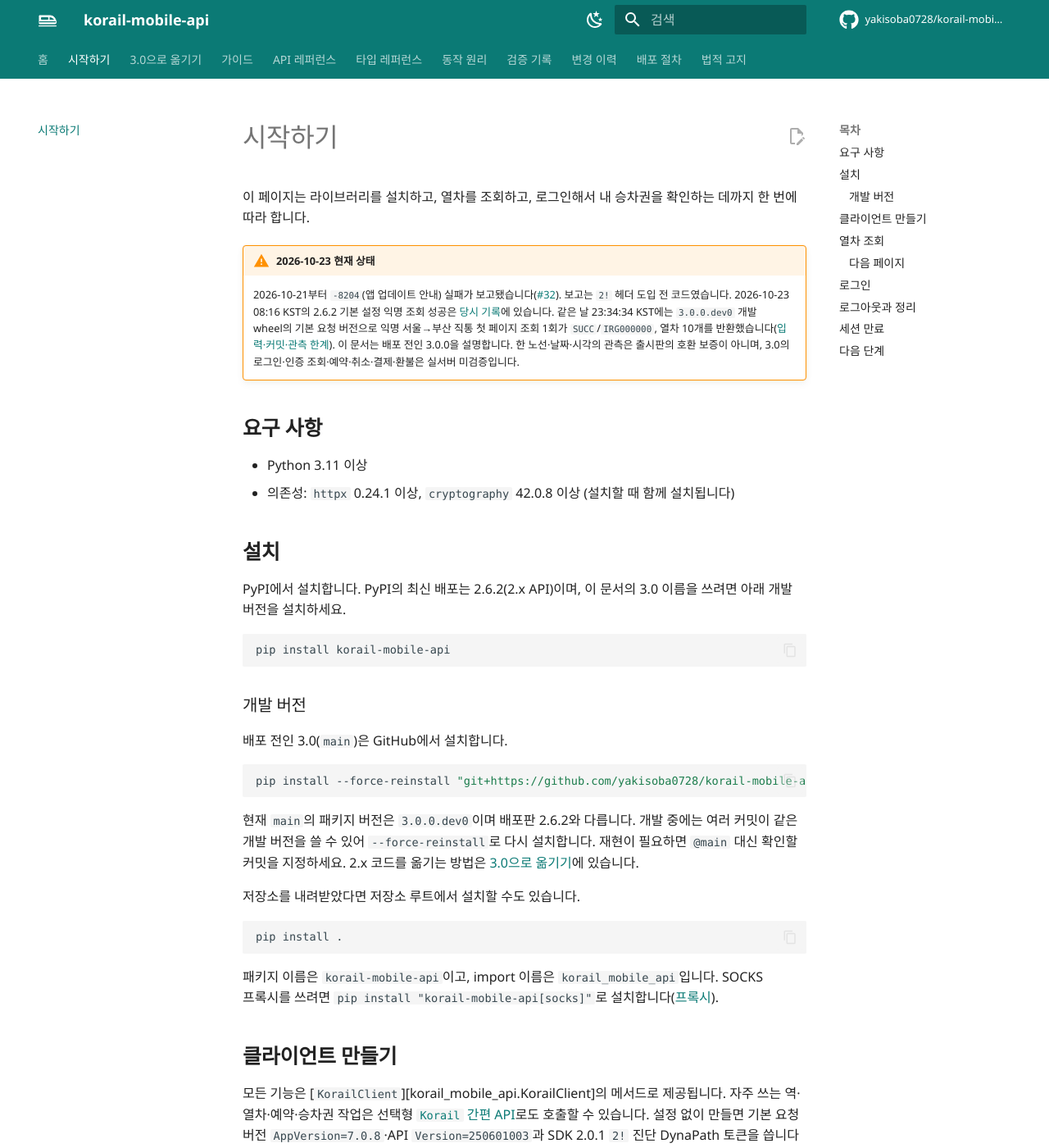
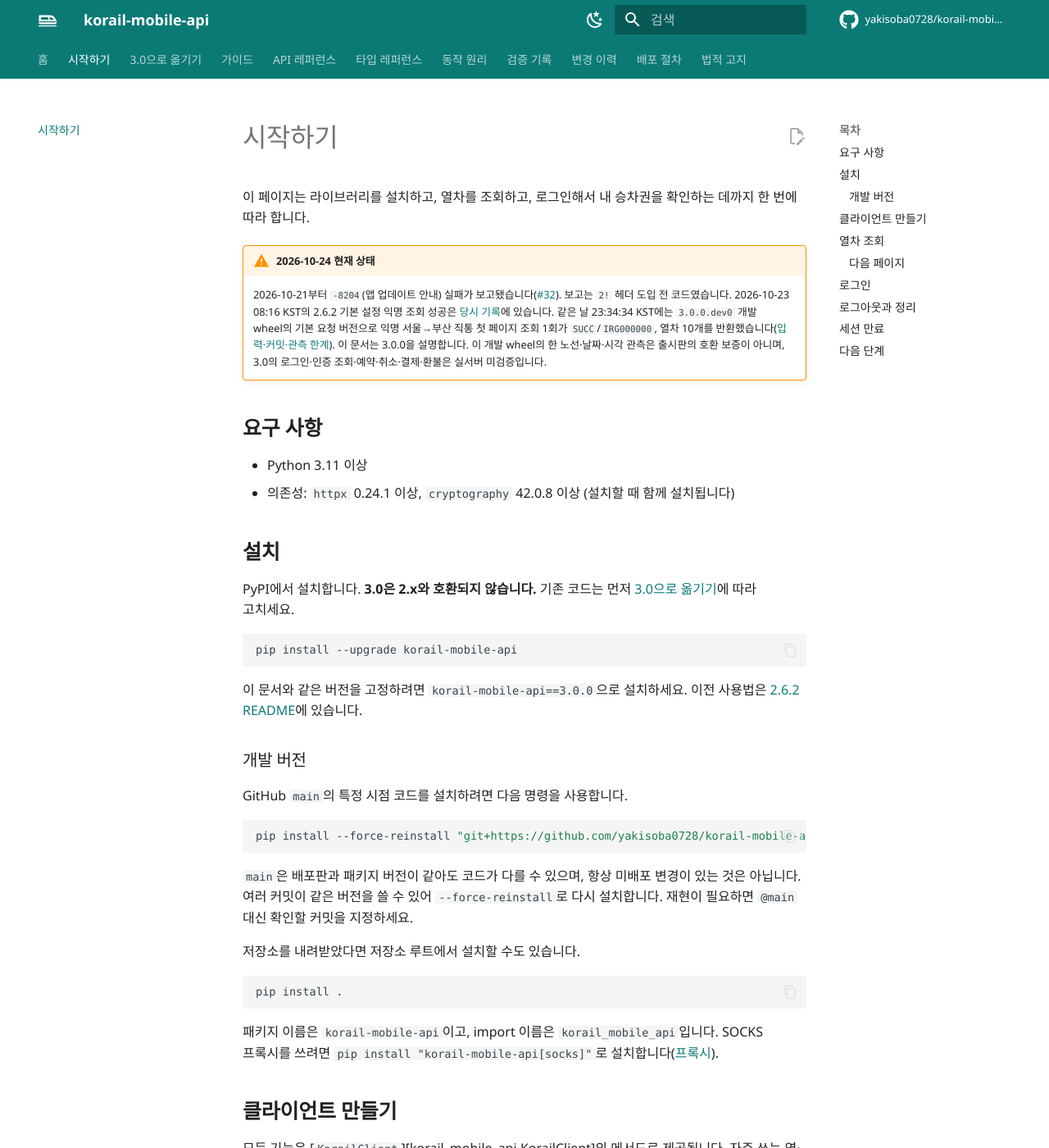
Before and after one commit to yakisoba0728/korail-mobile-api, an MkDocs documentation site: the page built from docs/getting-started.md, in a window 1280 px wide and 1400 px high. Shown: the whole window at 82% size. Built offline with MkDocs 1.6.1 and Material for MkDocs 9.7.7, drawn with Linux system fonts in a browser that asks for light colours; comment, search, counter and statistics services are not loaded.

````diff
--- a/docs/getting-started.md
+++ b/docs/getting-started.md
@@ -2,11 +2,11 @@
 
 이 페이지는 라이브러리를 설치하고, 열차를 조회하고, 로그인해서 내 승차권을 확인하는 데까지 한 번에 따라 합니다.
 
-!!! warning "2026-10-23 현재 상태"
+!!! warning "2026-10-24 현재 상태"
     2026-10-21부터 `-8204`(앱 업데이트 안내) 실패가 보고됐습니다([#32](https://github.com/yakisoba0728/korail-mobile-api/issues/32)). 보고는 `2!` 헤더 도입 전 코드였습니다.
     2026-10-23 08:16 KST의 2.6.2 기본 설정 익명 조회 성공은 [당시 기록](records.md#live-check-262)에 있습니다.
     같은 날 23:34:34 KST에는 `3.0.0.dev0` 개발 wheel의 기본 요청 버전으로 익명 서울→부산 직통 첫 페이지 조회 1회가 `SUCC`/`IRG000000`, 열차 10개를 반환했습니다([입력·커밋·관측 한계](records.md#live-check-300-dev0-20261023)).
-    이 문서는 배포 전인 3.0.0을 설명합니다. 한 노선·날짜·시각의 관측은 출시판의 호환 보증이 아니며, 3.0의 로그인·인증 조회·예약·취소·결제·환불은 실서버 미검증입니다.
+    이 문서는 3.0.0을 설명합니다. 이 개발 wheel의 한 노선·날짜·시각 관측은 출시판의 호환 보증이 아니며, 3.0의 로그인·인증 조회·예약·취소·결제·환불은 실서버 미검증입니다.
 
 ## 요구 사항
 
@@ -15,21 +15,23 @@
 
 ## 설치
 
-PyPI에서 설치합니다. PyPI의 최신 배포는 2.6.2(2.x API)이며, 이 문서의 3.0 이름을 쓰려면 아래 개발 버전을 설치하세요.
+PyPI에서 설치합니다. **3.0은 2.x와 호환되지 않습니다.** 기존 코드는 먼저 [3.0으로 옮기기](migration-3.0.md)에 따라 고치세요.
 
 ```sh
-pip install korail-mobile-api
+pip install --upgrade korail-mobile-api
 ```
+
+이 문서와 같은 버전을 고정하려면 `korail-mobile-api==3.0.0`으로 설치하세요. 이전 사용법은 [2.6.2 README](https://github.com/yakisoba0728/korail-mobile-api/blob/v2.6.2/README.md)에 있습니다.
 
 ### 개발 버전 {#development-version}
 
-배포 전인 3.0(`main`)은 GitHub에서 설치합니다.
+GitHub `main`의 특정 시점 코드를 설치하려면 다음 명령을 사용합니다.
 
 ```sh
 pip install --force-reinstall "git+https://github.com/yakisoba0728/korail-mobile-api@main"
 ```
 
-현재 `main`의 패키지 버전은 `3.0.0.dev0`이며 배포판 2.6.2와 다릅니다. 개발 중에는 여러 커밋이 같은 개발 버전을 쓸 수 있어 `--force-reinstall`로 다시 설치합니다. 재현이 필요하면 `@main` 대신 확인할 커밋을 지정하세요. 2.x 코드를 옮기는 방법은 [3.0으로 옮기기](migration-3.0.md)에 있습니다.
+`main`은 배포판과 패키지 버전이 같아도 코드가 다를 수 있으며, 항상 미배포 변경이 있는 것은 아닙니다. 여러 커밋이 같은 버전을 쓸 수 있어 `--force-reinstall`로 다시 설치합니다. 재현이 필요하면 `@main` 대신 확인할 커밋을 지정하세요.
 
 저장소를 내려받았다면 저장소 루트에서 설치할 수도 있습니다.
 
--- a/src/korail_mobile_api/__init__.py
+++ b/src/korail_mobile_api/__init__.py
@@ -4,7 +4,7 @@
 
 """공개 진입점은 __all__이며 그 밖의 이름은 내부 구현입니다."""
 
-__version__ = "3.0.0.dev0"
+__version__ = "3.0.0"
 
 from ._core.dynapath import DynapathConfig, DynapathRequestContext, DynapathTokenProvider, DynapathTokenSettings
 from ._domains.airport_bus.forms import (
````
Also changed, not shown: AGENTS.md (+1 -1 lines), CHANGELOG.md (+2 -2 lines), README.md (+27 -10 lines), docs/index.md (+5 -5 lines), docs/releasing.md (+12 -12 lines), docs/status.md (+2 -2 lines).
